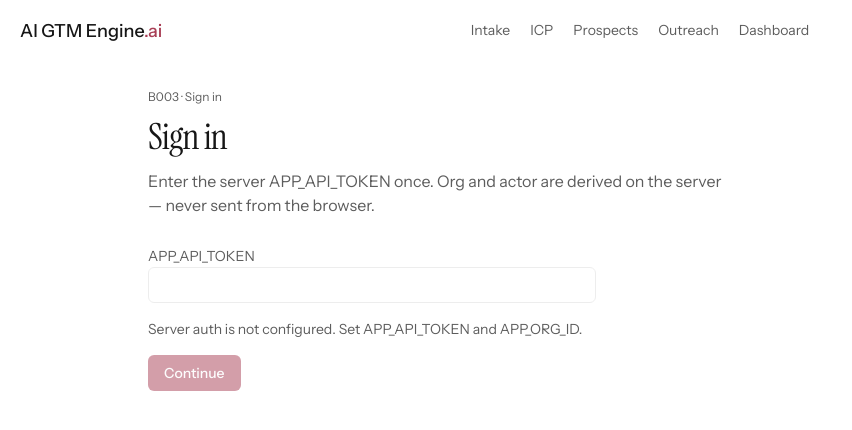
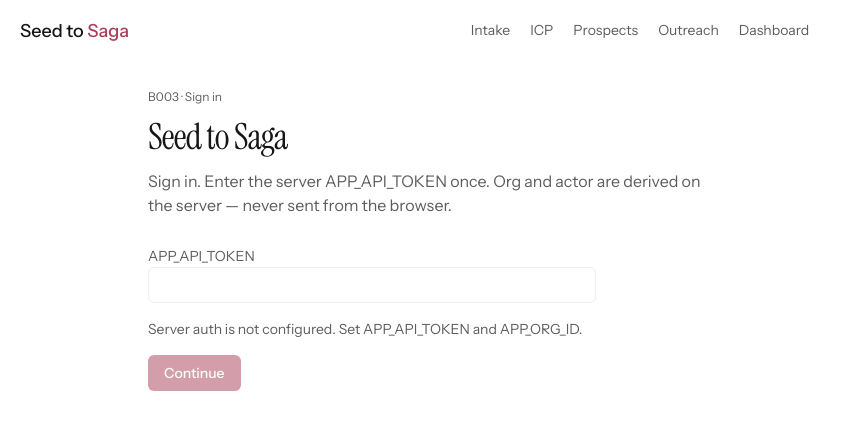
Before and after one commit to benkogerrie/ai-gtm-engine, a Next.js app: page /login in a window 1280 px wide. Shown: the top 430 px of the page, without its empty margins (0-852 px from the left). Built offline with nearby package versions, Linux system fonts and the light colour scheme.

Commit message:
B013: rename visible product to Seed to Saga
Replace the UI display name only. Package, routes, env, and docs stay
as AI GTM Engine. Logo accents Saga in the primary color.

Co-authored-by: Robbie <benkogerrie@users.noreply.github.com>

```diff
--- a/src/app/layout.tsx
+++ b/src/app/layout.tsx
@@ -17,7 +17,7 @@ const instrumentSerif = Instrument_Serif({
 });
 
 export const metadata: Metadata = {
-  title: "AI GTM Engine",
+  title: "Seed to Saga",
   description:
     "Closed-loop go-to-market engine for ICP intake, discovery, knowledge graph reasoning, verified outreach, and pipeline analytics.",
   icons: {
--- a/src/app/login/page.tsx
+++ b/src/app/login/page.tsx
@@ -17,10 +17,10 @@ export default async function LoginPage({
 
   return (
     <AppShell eyebrow="B003 · Sign in">
-      <h1 className="font-serif text-4xl tracking-tight">Sign in</h1>
+      <h1 className="font-serif text-4xl tracking-tight">Seed to Saga</h1>
       <p className="mt-3 max-w-xl text-muted-foreground">
-        Enter the server APP_API_TOKEN once. Org and actor are derived on the
-        server — never sent from the browser.
+        Sign in. Enter the server APP_API_TOKEN once. Org and actor are derived
+        on the server — never sent from the browser.
       </p>
       <LoginForm next={next} configured={isAuthConfigured()} />
     </AppShell>
--- a/src/components/app-shell.tsx
+++ b/src/components/app-shell.tsx
@@ -11,8 +11,7 @@ export function BrandMark({ className }: { className?: string }) {
       href="/"
       className={cn("truncate text-lg font-medium", className)}
     >
-      AI GTM Engine
-      <span className="text-primary">.ai</span>
+      Seed to <span className="text-primary">Saga</span>
     </Link>
   );
 }
--- a/src/components/home-page.tsx
+++ b/src/components/home-page.tsx
@@ -14,7 +14,7 @@ export function HomePage() {
           Closed-loop go-to-market
         </p>
         <h1 className="font-serif mt-4 max-w-3xl text-4xl leading-tight tracking-tight text-balance sm:text-6xl">
-          AI GTM Engine
+          Seed to Saga
         </h1>
         <p className="mt-6 max-w-2xl text-lg leading-relaxed text-pretty text-muted-foreground">
           Unify intake, discovery, graph reasoning, verified outreach and pipeline
--- a/src/components/outreach-detail.tsx
+++ b/src/components/outreach-detail.tsx
@@ -105,7 +105,7 @@ export function OutreachDetail({
 
       <article className="border-y py-6">
         <p className="mb-4 text-xs text-muted-foreground">
-          From <span className="text-foreground">AI GTM Engine</span>
+          From <span className="text-foreground">Seed to Saga</span>
           {view.companyName ? (
             <>
               {" "}
```
Also changed, not shown: 1 other file (tests, documents, lock files or other folders).
